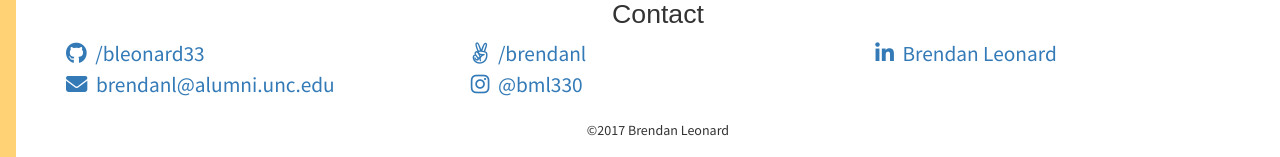
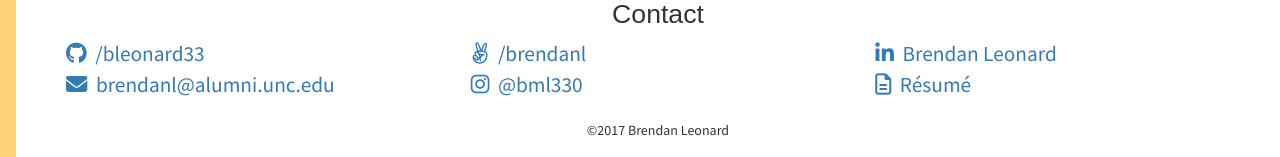
Before and after one commit to bleonard33/personal-site, a React (Create React App) app: page / in a window 1280 px wide. Shown: the part 1098-1255 px from the top of the page. Built offline with nearby package versions, Linux system fonts and the light colour scheme; a web font is replaced by a local one.

Commit message:
Add resume to contact links

```diff
--- a/src/data.js
+++ b/src/data.js
@@ -60,6 +60,13 @@ export const contact = [
     handle: '@bml330',
     link: 'https://www.instagram.com/bml330/',
     icon: 'fa-instagram',
+    nav: false
+  },
+  {
+    name: 'Résumé',
+    handle: 'Résumé',
+    link: 'https://docs.google.com/document/d/156gk-htdRILnZSx3KKp05uAWdw99Gw7NGWROTTHXSVA/edit?usp=sharing',
+    icon: 'fa-file-text-o',
     nav: false
   }
 ]
```
